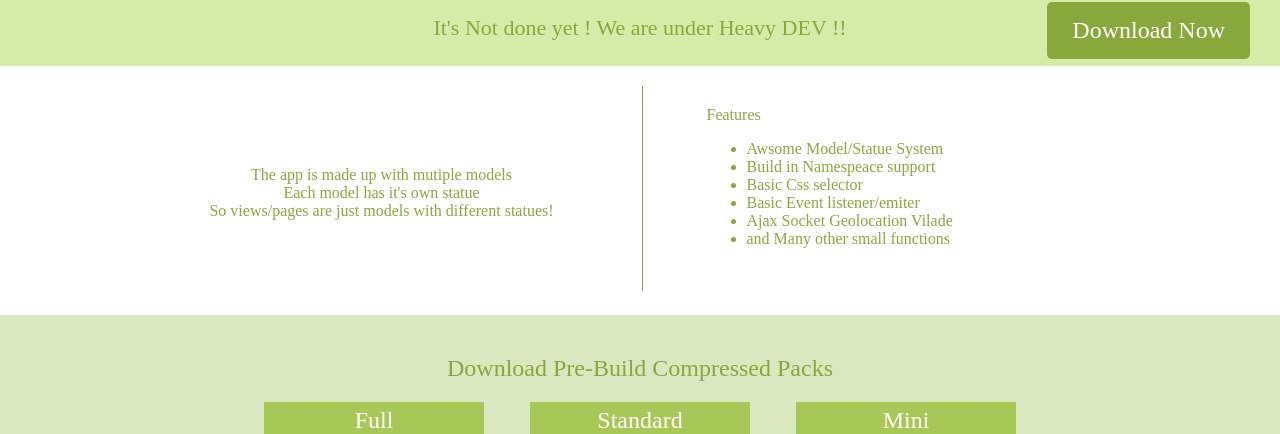
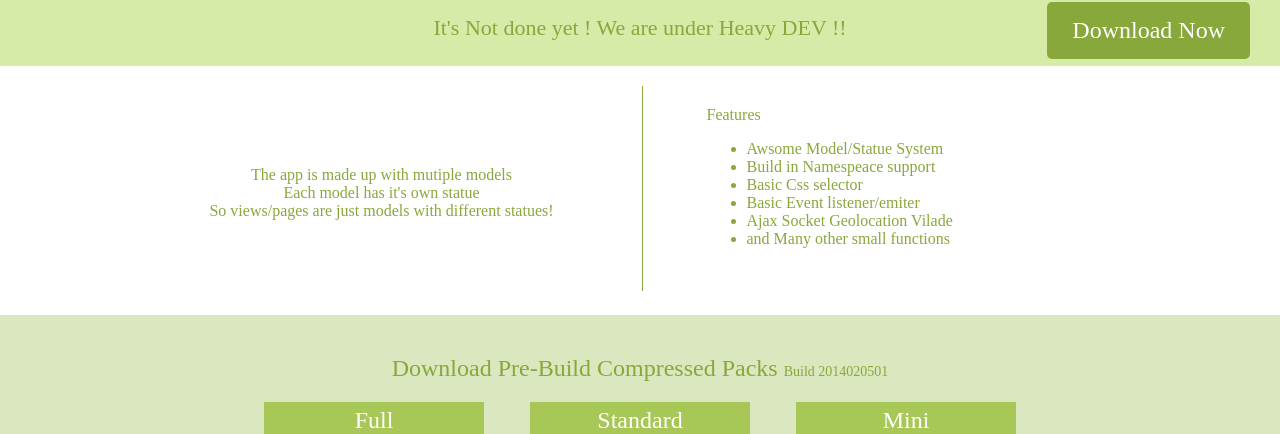
Before and after one commit to Sys-Lab/syslib, a website: page index.html in a window 1280 px wide. Shown: the part 362-796 px from the top of the page. Drawn offline with Linux system fonts and the light colour scheme.

Commit message:
update site;

```diff
--- a/index.html
+++ b/index.html
@@ -106,6 +106,9 @@ body{
 	padding: 40px 20px 20px 20px;
 	background: rgb(219, 231, 190);
 	font-size: 24px;
+}
+.ver_small{
+	font-size: 14px;
 }
 .dl_des {
 	font-size: 14px;
@@ -279,19 +282,19 @@ __Model.add("main",function(){
 			</div>
 		</div>
 		<div id="pre_build">
-			<div>Download Pre-Build Compressed Packs</div>
+			<div>Download Pre-Build Compressed Packs <span class="ver_small">Build 2014020501</span></div>
 			<div id="pre_build_dl">
 				<a target="_blank" href="dl/full/SYSLIB.min.js">
 					<div>Full</div>
-					<div class="dl_des">With everything ! ( 44 KB )</div>
+					<div class="dl_des">With everything ! ( 51 KB )</div>
 				</a>
 				<a target="_blank" href="dl/standard/SYSLIB.min.js">
 					<div>Standard</div>
-					<div class="dl_des">Model inside !( 20 KB )</div>
+					<div class="dl_des">Model inside !( 22 KB )</div>
 				</a>
 				<a target="_blank" href="dl/mini/SYSLIB.min.js">
 					<div>Mini</div>
-					<div class="dl_des">Dom & Event ( 17 KB )</div>
+					<div class="dl_des">Dom & Event ( 19 KB )</div>
 				</a>
 			</div>
 		</div>
```
Also changed, not shown: build/SYSLIB.js, build/SYSLIB.min.js, dl/full/SYSLIB.min.js, dl/mini/SYSLIB.min.js, dl/standard/SYSLIB.min.js.
